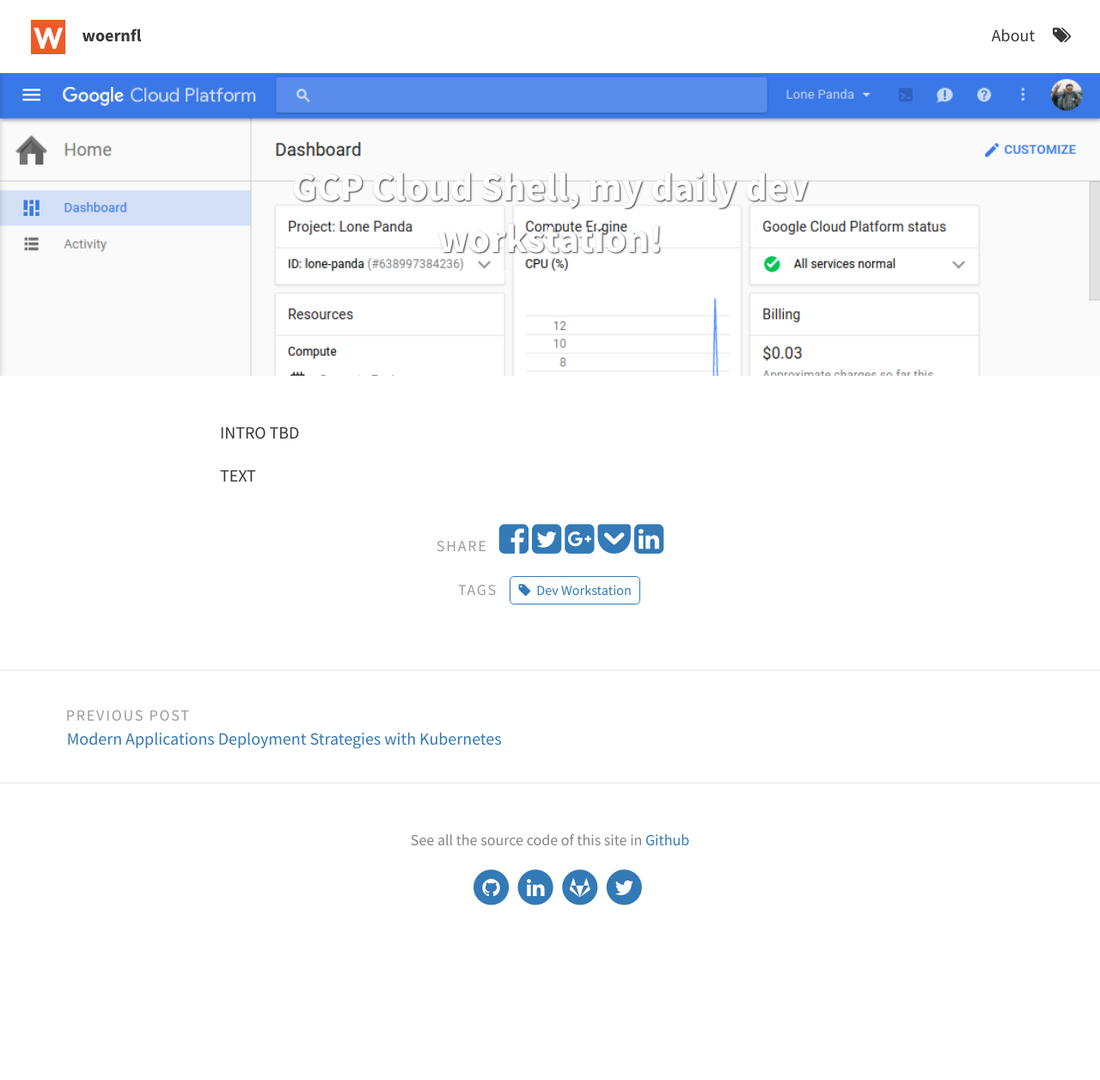
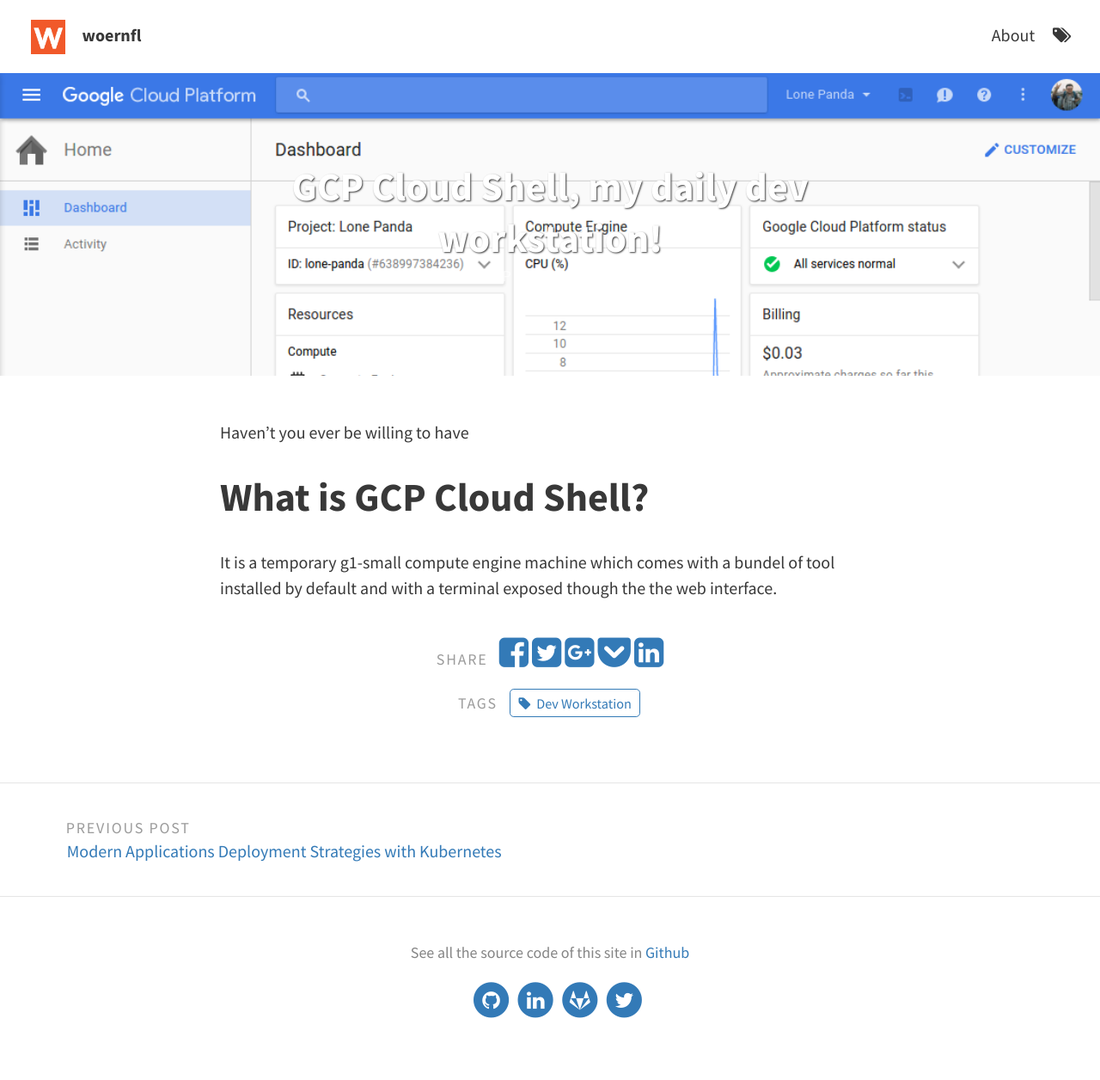
Before and after one commit to woernfl/blogwoernfl, a Jekyll site: the page built from _posts/2019-04-21-Cloud-Shell.md, in a window 1280 px wide. Shown: the whole page at 86% size. Built offline with Jekyll 4.4.1, drawn with Linux system fonts in a browser that asks for light colours; before the commit the page ends 1125 px from its top, so only the background shows below that.

Commit message:
Svg
Signed-off-by: Florian Woerner <florian.woerner@onmyown.io>

```diff
--- a/_posts/2019-04-21-Cloud-Shell.md
+++ b/_posts/2019-04-21-Cloud-Shell.md
@@ -7,7 +7,9 @@
 tags: [Dev Workstation]
 ---
 
-INTRO TBD
+Haven't you ever be willing to have
 <!--more-->
 
-TEXT
+# What is GCP Cloud Shell?
+
+It is a temporary g1-small compute engine machine which comes with a bundel of tool installed by default and with a terminal exposed though the the web interface.
```
